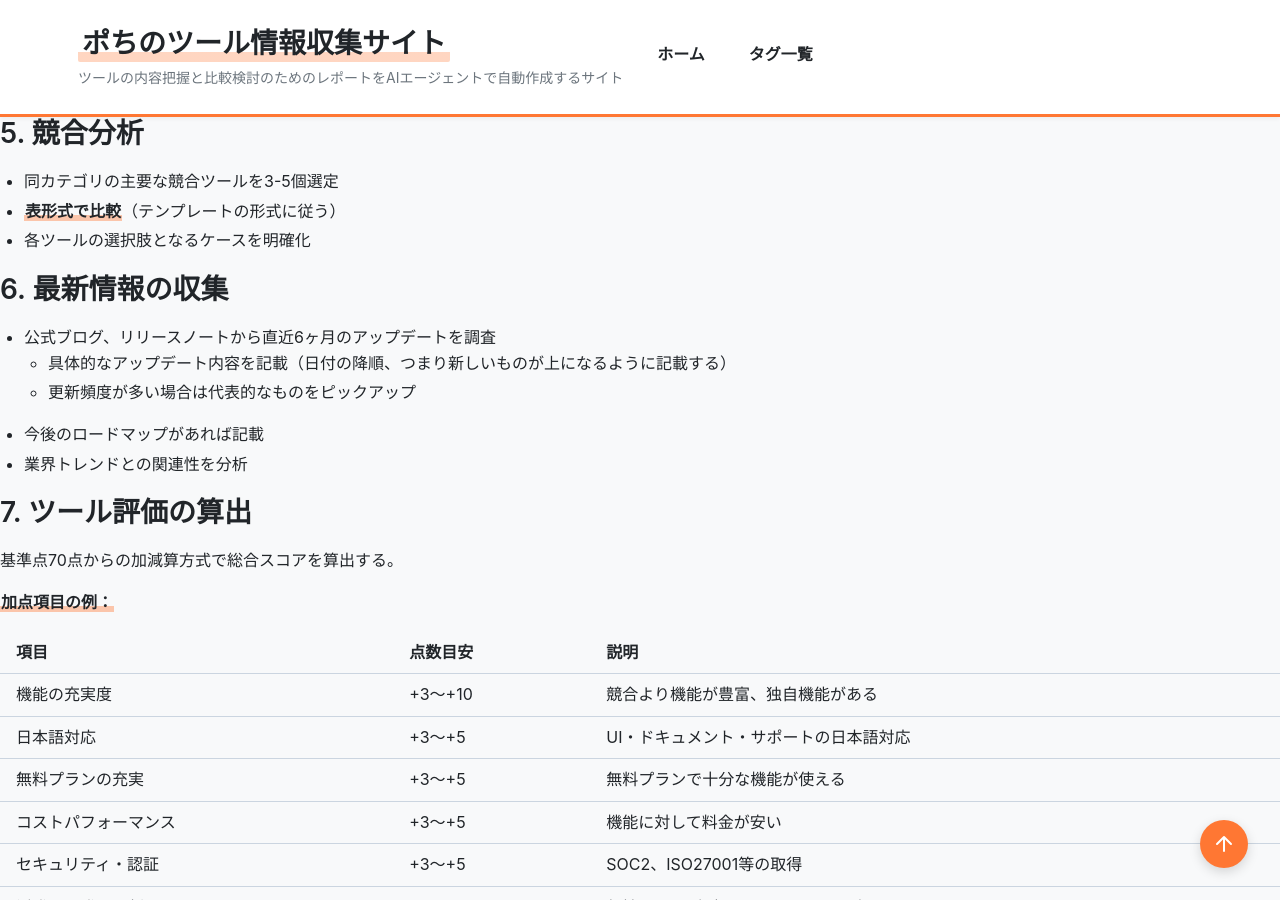
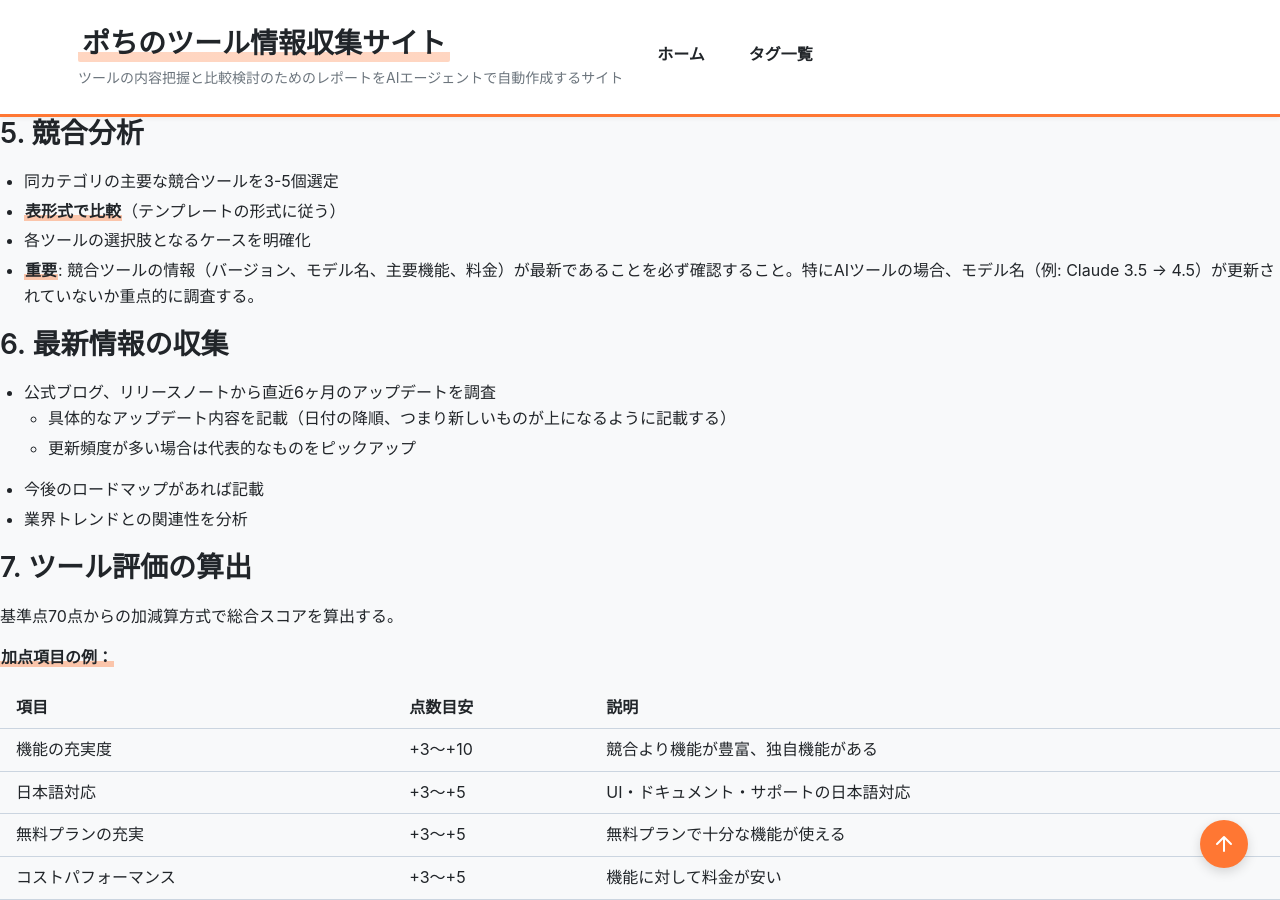
Before and after one commit to aegisfleet/tool-survey-report, a Jekyll site: the page built from task-report-create-or-update.md, in a window 1280 px wide and 900 px high, scrolled down 2299 px. Built offline with Jekyll 4.4.1, drawn with Linux system fonts in a browser that asks for light colours; our own code applies the rules of GitHub Pages for plain Markdown files; some of the changed text lies outside the part shown.

Commit message:
Update prompt

```diff
--- a/task-report-create-or-update.md
+++ b/task-report-create-or-update.md
@@ -81,6 +81,7 @@
 - 同カテゴリの主要な競合ツールを3-5個選定
 - **表形式で比較**（テンプレートの形式に従う）
 - 各ツールの選択肢となるケースを明確化
+- **重要**: 競合ツールの情報（バージョン、モデル名、主要機能、料金）が最新であることを必ず確認すること。特にAIツールの場合、モデル名（例: Claude 3.5 → 4.5）が更新されていないか重点的に調査する。
 
 ### 6. 最新情報の収集
 
@@ -134,6 +135,7 @@
   - ニュース記事や第三者サイトの情報のみでは記載しない
 - **バージョン番号・モデル名は公式発表と正確に一致させること**
   - 例: 「Gemini 2.5 Pro」と「Gemini 3 Pro」は異なるモデル
+  - **競合ツールのモデル名も同様に最新化すること**（例: ChatGPT-4o, Claude 3.5 Sonnetなど）
   - 曖昧な場合は記載を見送り、確認済みの事実のみを記載する
 - **複数の情報源で日付が異なる場合**
   - 公式情報源（公式ブログ、プレスリリース）を最優先
```
